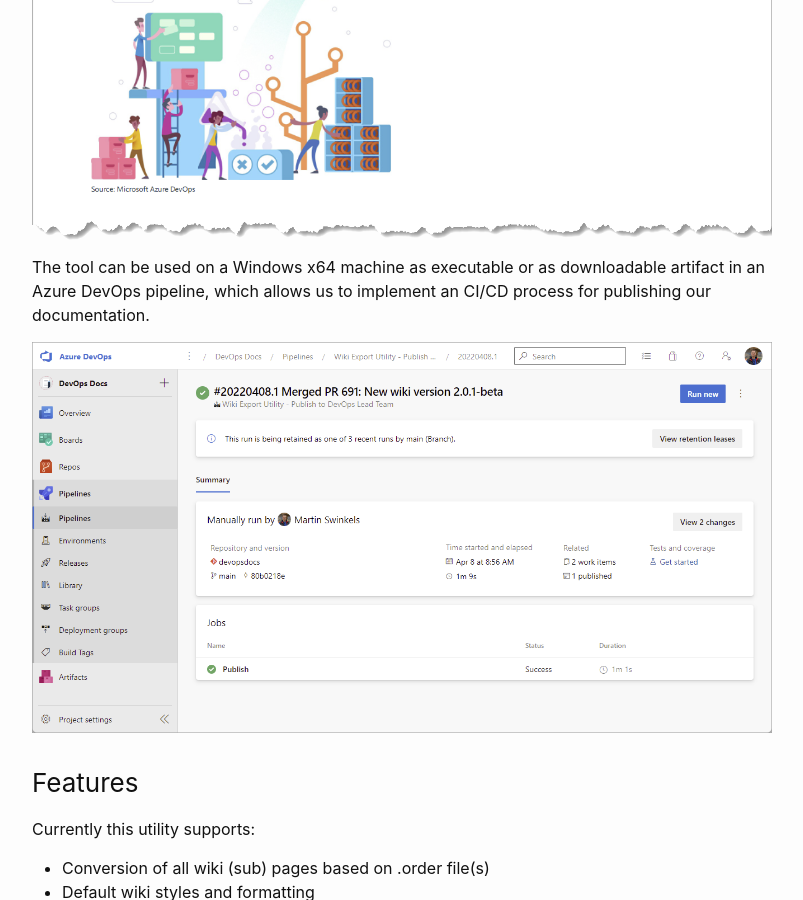
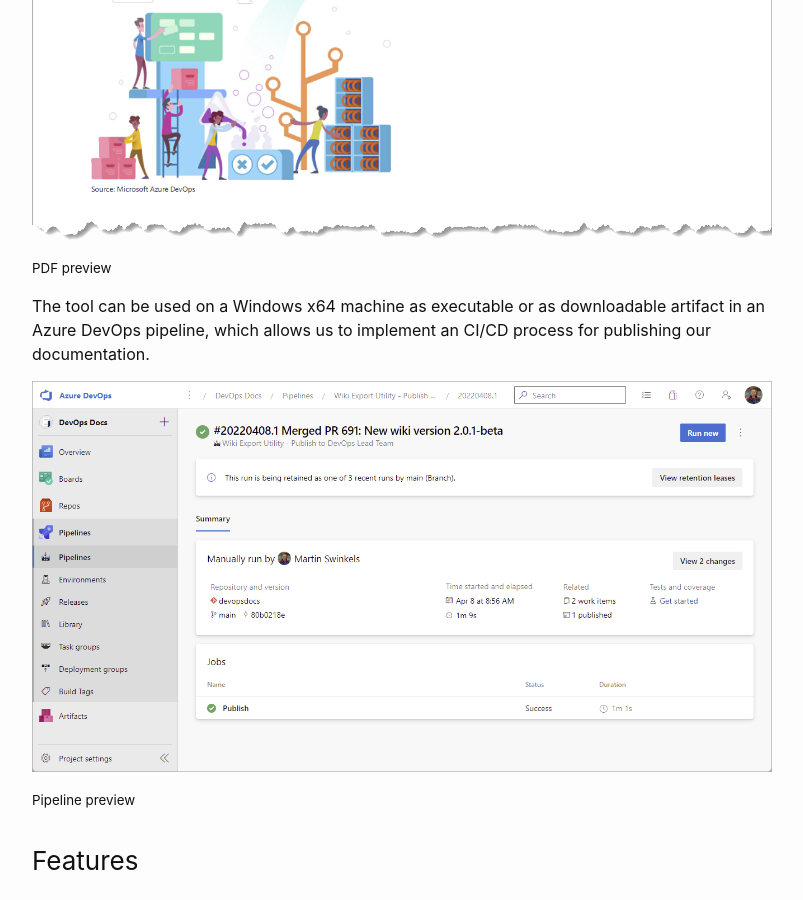
Before and after one commit to msc365/msc365.github.io, a Jekyll site: the page built from _posts/2022-11-23-azure-devops-wiki-export-utility.md, in a window 1280 px wide and 900 px high, scrolled down 851 px. Shown: the whole window, without its empty margins (238-1041 px from the left). Built offline with Jekyll 4.4.1, drawn with Linux system fonts in a browser that asks for light colours.

Commit message:
Update 2022-11-23-azure-devops-wiki-export-utility

```diff
--- a/_posts/2022-11-23-azure-devops-wiki-export-utility.md
+++ b/_posts/2022-11-23-azure-devops-wiki-export-utility.md
@@ -15,9 +15,13 @@
 
 <img alt="Utility preview" src="https://msc365.eu/assets/img/posts-wiki-export-utility-preview.png"/>
 
+<small>PDF preview</small>
+
 The tool can be used on a Windows x64 machine as executable or as downloadable artifact in an Azure DevOps pipeline, which allows us to implement an CI/CD process for publishing our documentation.
 
 <img alt="Utility pipeline preview" src="https://msc365.eu/assets/img/posts-wiki-export-utility-pipeline.png"/>
+
+<small>Pipeline preview</small>
 
 ### Features
 
```
